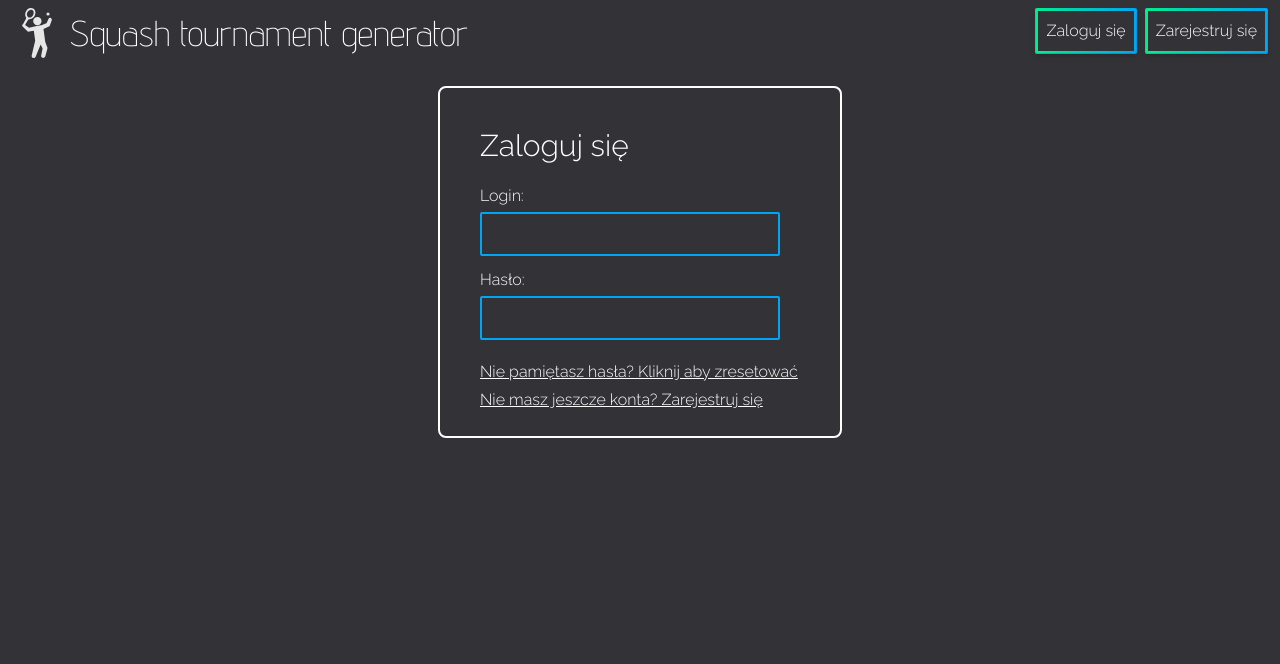
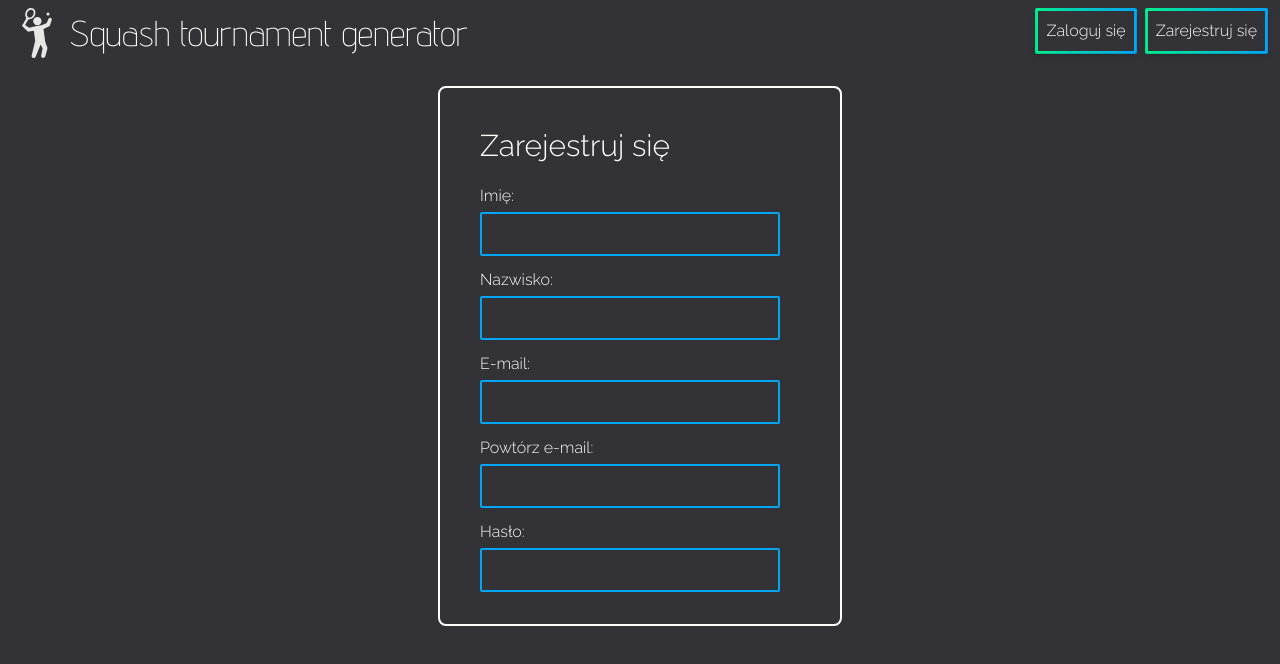
Before and after one commit to marcol13/squash-tournament-website, a React (Vite) app: page /register in a window 1280 px wide. Shown: the top 664 px of the page. Built offline with nearby package versions, Linux system fonts and the light colour scheme.

Commit message:
add register page

```diff
--- a/src/App.tsx
+++ b/src/App.tsx
@@ -6,13 +6,15 @@ import { Card } from "./components/Card";
 import { MainPage } from "./pages/MainPage";
 import { TournamentPage } from "./pages/Tournament/TournamentPage";
 import { Login } from "./pages/Login";
+import { Register } from "./pages/Register";
 
 function App() {
   return (
     <>
       <Nav />
       <div className="custom-container">
-        <Login />
+        <Register />
+        {/* <Login /> */}
         {/* <TournamentPage /> */}
         {/* <MainPage /> */}
         {/* <Button onClick={() => {}} type="gradient">
--- a/src/components/Input.tsx
+++ b/src/components/Input.tsx
@@ -17,7 +17,7 @@ type InputType = {
     placeholder?: string,
     name?: string,
     id?: string,
-    type?: "text" | "password"
+    type?: "text" | "password" | "search"
 }
 
 export const Input = ({placeholder, name, id, type="text"} : InputType) => {
--- a/src/components/Nav.tsx
+++ b/src/components/Nav.tsx
@@ -8,6 +8,7 @@ const NavStyle = tw.nav`
     px-3
     flex
     justify-between
+    cursor-pointer
 `;
 
 const ImgLogoStyle = tw.img`
--- a/src/components/Search.tsx
+++ b/src/components/Search.tsx
@@ -4,7 +4,7 @@ import { Input } from "./Input"
 export const Search = ({inputPlaceholder} : {inputPlaceholder?: string}) => {
     return(
         <div>
-            <Input placeholder={inputPlaceholder ?? ""}/>
+            <Input type="search" placeholder={inputPlaceholder ?? ""}/>
             <Button onClick={() => {}}>Wyszukaj</Button>
         </div>
     )
--- /dev/null
+++ b/src/pages/Register.tsx
@@ -0,0 +1,33 @@
+import { Input } from "../components/Input";
+
+export const Register = () => {
+  return (
+    <div className="flex flex-col items-center justify-center text-custom-white">
+      <div className="inline-block px-10 pt-10 pb-5 rounded-lg border-2 border-custom-white">
+        <h1 className="text-3xl mb-5">Zarejestruj się</h1>
+        <div>
+          <div className="flex flex-col gap-1 mb-3">
+            <label htmlFor="name">Imię:</label>
+            <Input name="name" id="name" />
+          </div>
+          <div className="flex flex-col gap-1 mb-3">
+            <label htmlFor="surname">Nazwisko:</label>
+            <Input name="surname" id="surname" />
+          </div>
+          <div className="flex flex-col gap-1 mb-3">
+            <label htmlFor="email">E-mail:</label>
+            <Input name="email" id="email" />
+          </div>
+          <div className="flex flex-col gap-1 mb-3">
+            <label htmlFor="email2">Powtórz e-mail:</label>
+            <Input name="email2" id="email2" />
+          </div>
+          <div className="flex flex-col gap-1 mb-3">
+            <label htmlFor="password">Hasło:</label>
+            <Input type="password" name="password" id="password" />
+          </div>
+        </div>
+      </div>
+    </div>
+  );
+};
```
